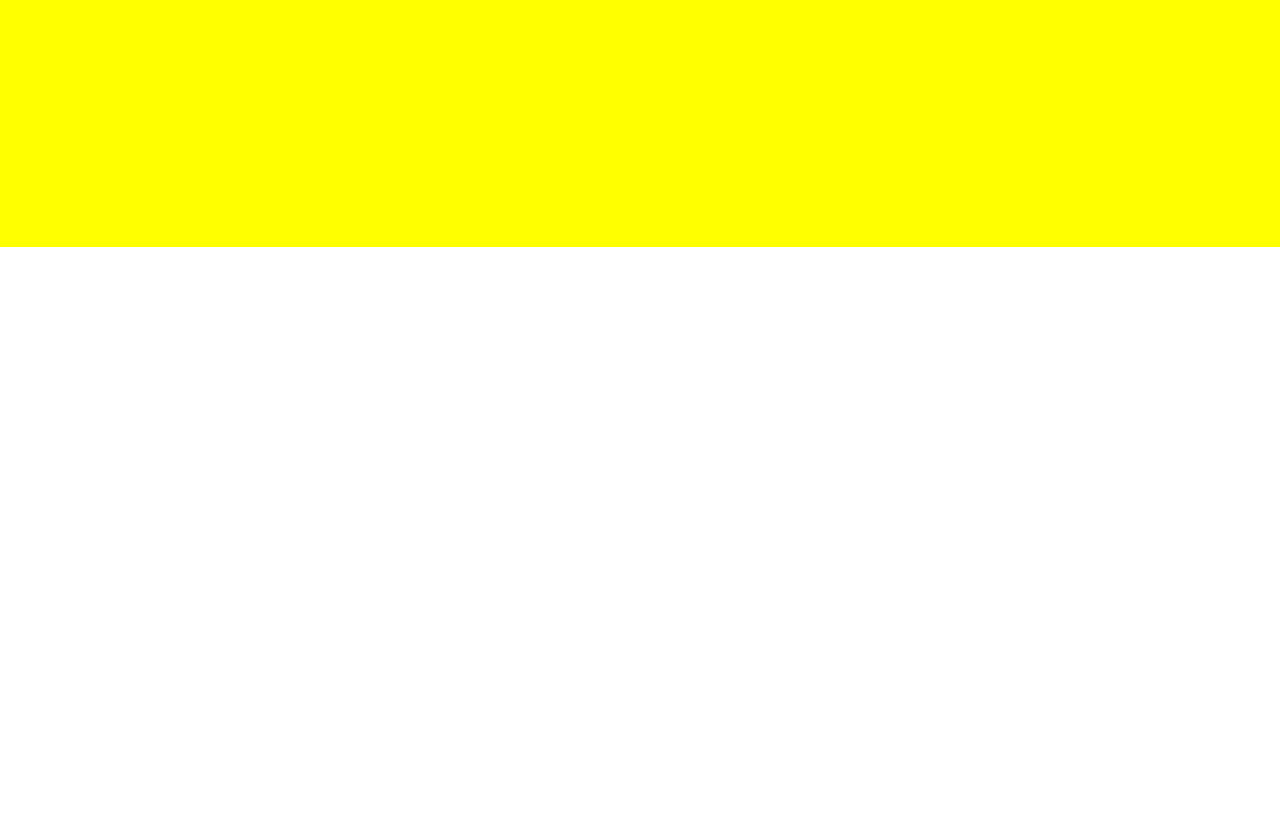
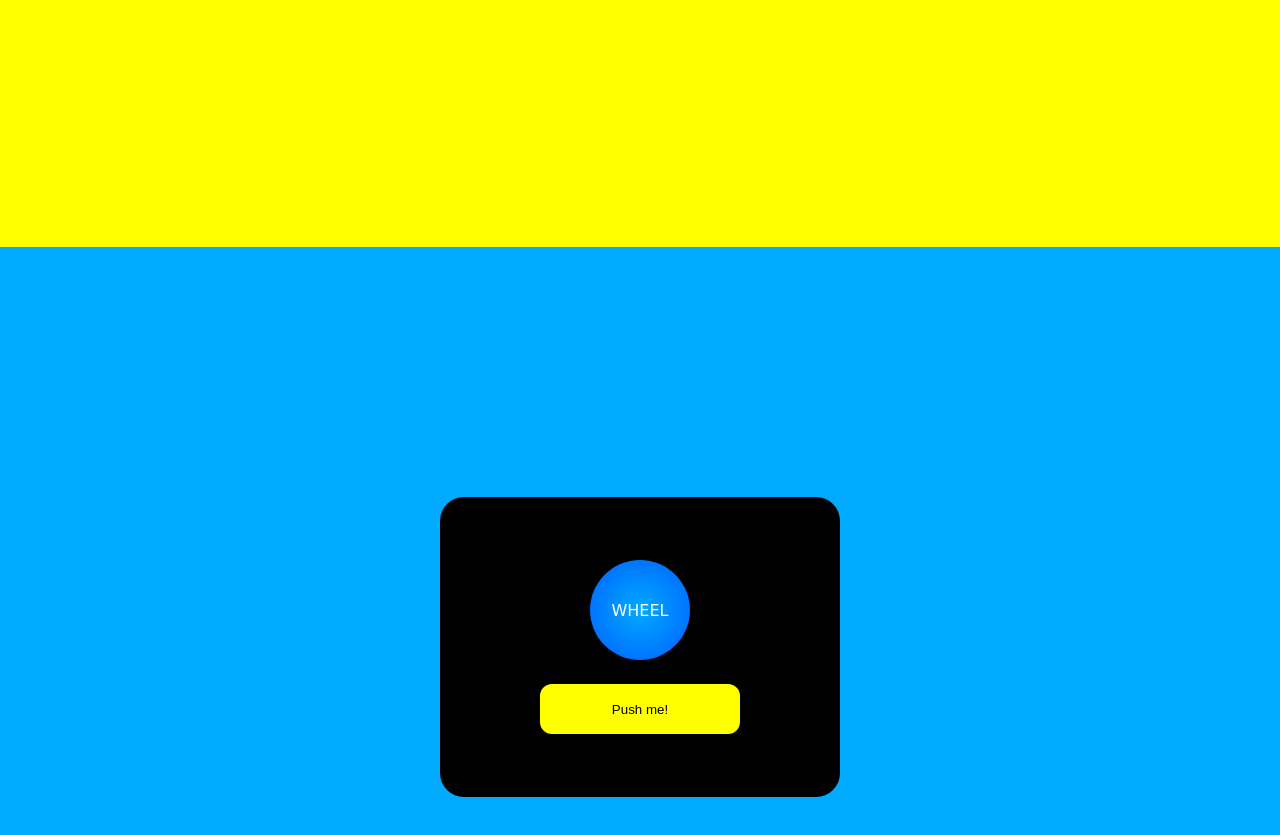
Before and after one commit to selyaninov/theTest, a plain HTML site: page index.html in a window 1280 px wide. Shown: the part 553-1388 px from the top of the page. Before the commit the page ends 800 px from the top, so only its background shows below. Drawn offline with nearby package versions, Linux system fonts and the light colour scheme; a web font is replaced by a local one.

Commit message:
add section 2

```diff
--- a/index.html
+++ b/index.html
@@ -19,10 +19,20 @@
     ></script>
   </head>
   <body>
-    <div class="wrapper">
-      <div class="contentBox">
-        <h1 class="h1">Go test my button!</h1>
-        <button class="button">Push me!</button>
+    <div class="section">
+      <div class="container" id="container1">
+        <div class="sectionBox" id="sectionBox1">
+          <h1 class="h1">Go test my button!</h1>
+          <button class="button">Push me!</button>
+        </div>
+      </div>
+    </div>
+    <div class="section">
+      <div class="container" id="container2">
+        <div class="sectionBox" id="sectionBox2">
+          <div class="whell">WHEEL</div>
+          <button class="button" id="buttonWhell">Push me!</button>
+        </div>
       </div>
     </div>
 
--- a/script.js
+++ b/script.js
@@ -1,5 +1,7 @@
 const button = document.querySelector('.button')
-const background = document.querySelector('.wrapper')
+const whell = document.querySelector('.whell')
+const background = document.querySelector('#container1')
+const buttonWhell = document.querySelector('#buttonWhell')
 
 function changeColor1() {
     background.style.background = "#aa00ff"
@@ -18,3 +20,7 @@ function changeColor2() {
 button.onclick = () => {
     changeColor1()
 }
+
+buttonWhell.onclick = () => {
+    whell.classList.toggle('rotate')
+}
--- a/style.css
+++ b/style.css
@@ -3,16 +3,36 @@
     padding: 0;
 }
 
-.wrapper {
+body {
+    scroll-snap-type: y mandatory;
+}
+
+.section {
+    scroll-snap-align: start;
+    scroll-snap-stop: always;
+}
+
+.container {
     width: 100vw;
     height: 100vh;
-    background-color: yellow;
     display: flex;
     justify-content: center;
     align-items: center;
 }
 
-.contentBox {
+#container1 {
+    background-color: yellow;
+}
+
+#container2 {
+    background-color: #00aaff;
+}
+
+#sectionBox2 {
+    flex-direction: column;
+}
+
+.sectionBox {
     width: 400px;
     height: 300px;
     border-radius: 24px;
@@ -39,3 +59,26 @@ h1 {
     font-weight: 400;
     font-size: 2.5em;
 }
+
+.whell {
+    width: 100px;
+    height: 100px;
+    display: flex;
+    justify-content: center;
+    align-items: center;
+    background: radial-gradient(#00aaff, #005eff);
+    border-radius: 50%;
+    color: #fff;
+    font-family: 'Edu VIC WA NT Beginner', cursive;
+    margin-bottom: 24px;
+}
+
+.whell.rotate {
+    animation: rotate 10s linear;
+}
+
+@keyframes rotate {
+    100% {
+        transform: rotate(360deg);
+    }
+}
```
